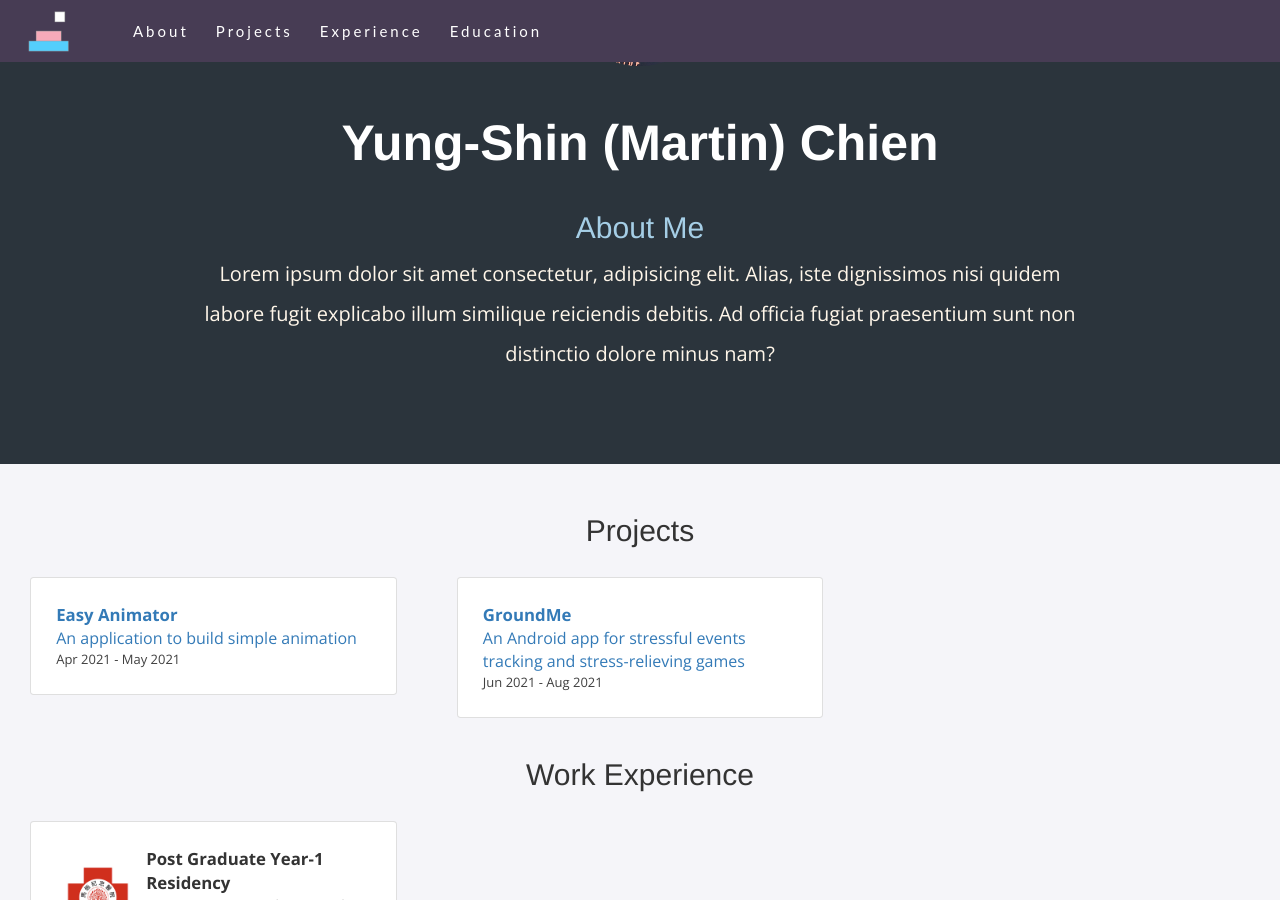
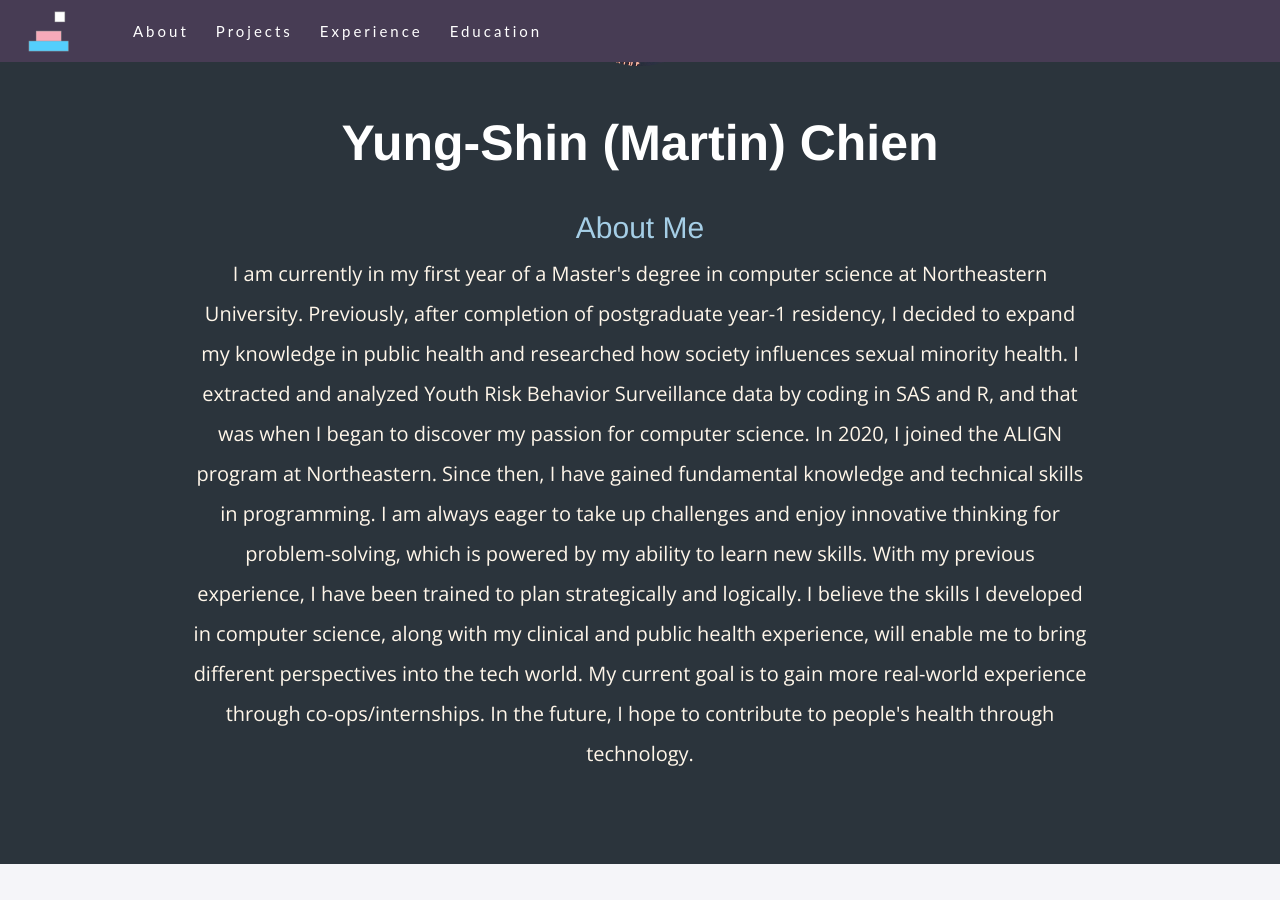
Before and after one commit to mchall92/mchall92.github.io, a Jekyll site: the page built from index.html, in a window 1280 px wide and 900 px high, scrolled down 194 px. Built offline with Jekyll 4.4.1, drawn with Linux system fonts in a browser that asks for light colours; nearby versions of some CDN libraries.

Commit message:
updated about me

```diff
--- a/_includes/profile.html
+++ b/_includes/profile.html
@@ -7,6 +7,15 @@
         <h2>About Me</h2>
     </div>
     <div class="about-countent">
-        <p>Lorem ipsum dolor sit amet consectetur, adipisicing elit. Alias, iste dignissimos nisi quidem labore fugit explicabo illum similique reiciendis debitis. Ad officia fugiat praesentium sunt non distinctio dolore minus nam?</p>
+        <p>
+            I am currently in my first year of a Master's degree in computer science at Northeastern University.
+
+Previously, after completion of postgraduate year-1 residency, I decided to expand my knowledge in public health and researched how society influences sexual minority health. I extracted and analyzed Youth Risk Behavior Surveillance data by coding in SAS and R, and that was when I began to discover my passion for computer science.
+
+In 2020, I joined the ALIGN program at Northeastern. Since then, I have gained fundamental knowledge and technical skills in programming. I am always eager to take up challenges and enjoy innovative thinking for problem-solving, which is powered by my ability to learn new skills. With my previous experience, I have been trained to plan strategically and logically. I believe the skills I developed in computer science, along with my clinical and public health experience, will enable me to bring different perspectives into the tech world.
+
+My current goal is to gain more real-world experience through co-ops/internships. In the future, I hope to contribute to people's health through technology.
+
+        </p>
     </div>
 </div>
```
